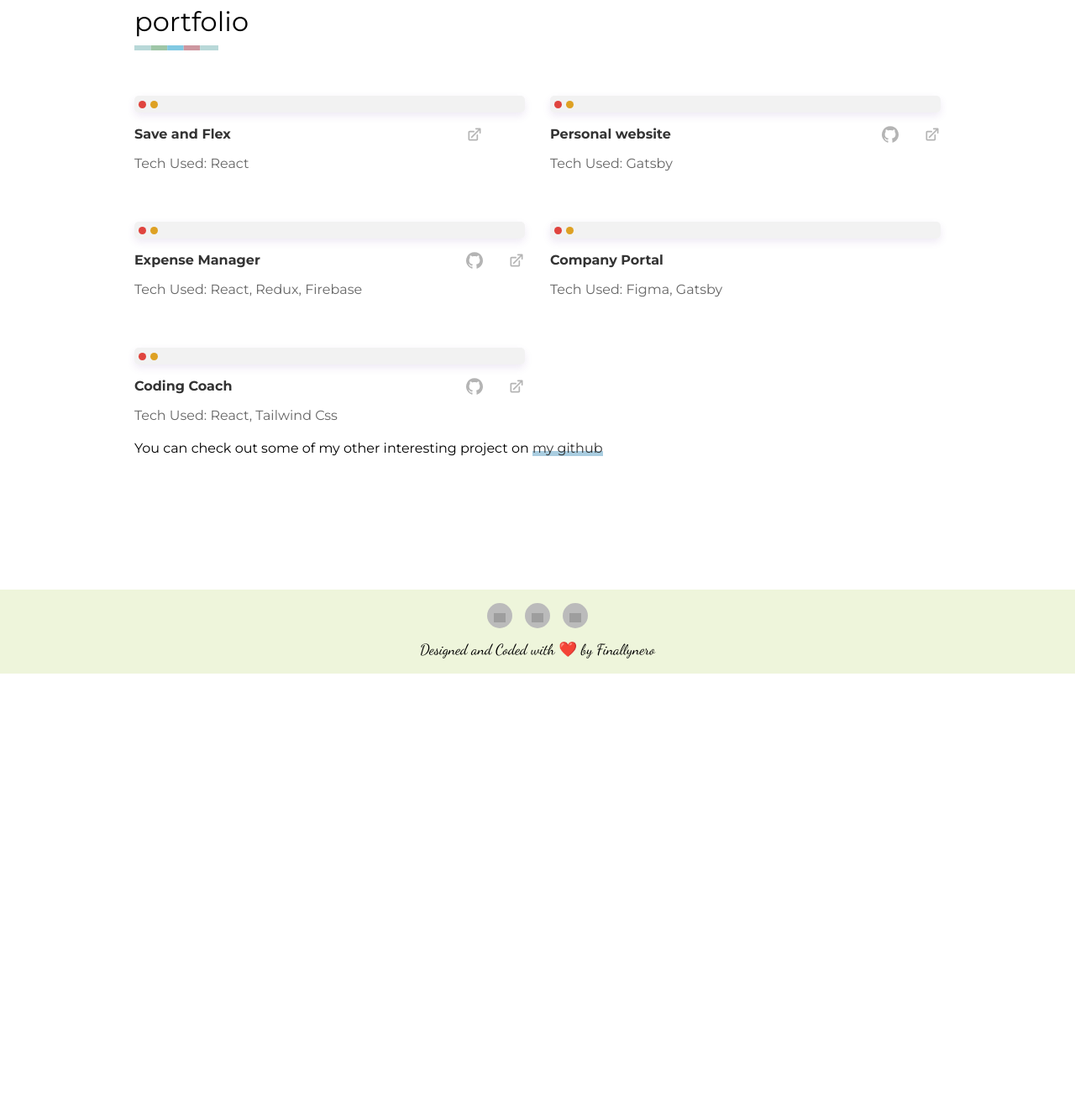
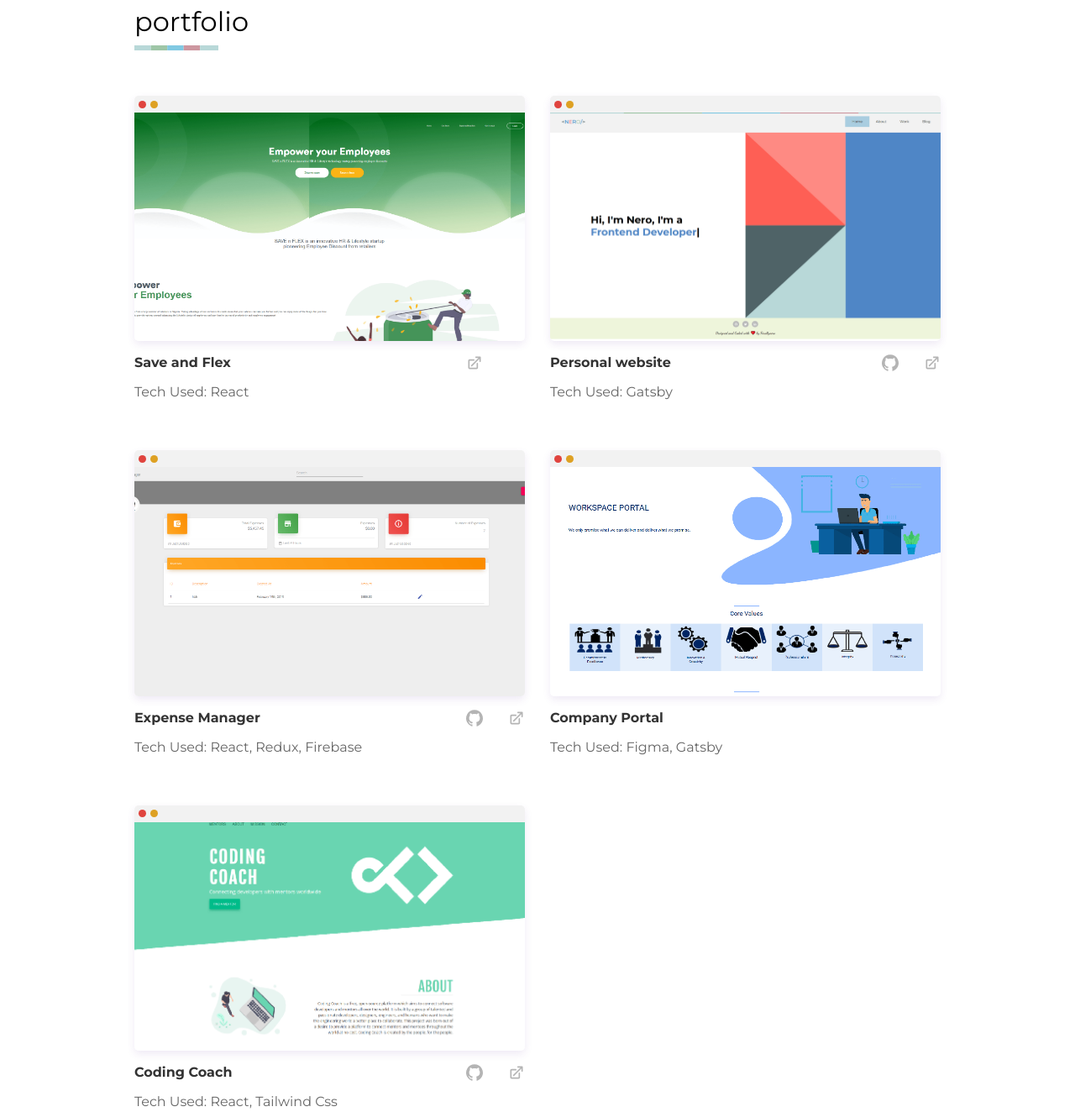
Before and after one commit to nero2009/nero-portfolio, a Gatsby site: page /work in a window 1280 px wide. Shown: the part 140-1464 px from the top of the page at 84% size. Before the commit the page ends 942 px from the top, so only its background shows below. Built offline with nearby package versions, Linux system fonts and the light colour scheme; Gatsby itself is replaced by a stand-in of ours; grey boxes are pictures that could not be loaded.

Commit message:
fix images

```diff
--- a/src/components/portfolioItem.js
+++ b/src/components/portfolioItem.js
@@ -12,7 +12,7 @@ const portfolioItem = props => {
             <div className="tab__button" />
             <div className="tab__button" />
           </div>
-          <Img sizes={props.image} />
+          <Img fluid={props.image} />
         </div>
         <div className="portfolio__description">
           <p>{props.title}</p>
--- a/src/pages/about.js
+++ b/src/pages/about.js
@@ -19,7 +19,7 @@ const about = ({ data }) => {
         <div className="about-container">
           <div className="about__image">
             <figure>
-              <Img sizes={data.aboutImage.sizes} />
+              <Img fluid={data.aboutImage.fluid} />
             </figure>
           </div>
           <div className="about ">
--- a/src/pages/work.js
+++ b/src/pages/work.js
@@ -15,7 +15,7 @@ const work = ({ data }) => {
           <HeaderBorder style={{ width: 100 }} />
           <div className="portfolio-container">
             <PortfolioItem
-              image={data.portfolioImage1.sizes}
+              image={data.portfolioImage1.fluid}
               title="Save and Flex"
               tech="React"
               link={{
@@ -24,7 +24,7 @@ const work = ({ data }) => {
               }}
             />
             <PortfolioItem
-              image={data.portfolioImage2.sizes}
+              image={data.portfolioImage2.fluid}
               title="Personal website"
               tech="Gatsby"
               link={{
@@ -33,7 +33,7 @@ const work = ({ data }) => {
               }}
             />
             <PortfolioItem
-              image={data.portfolioImage3.sizes}
+              image={data.portfolioImage3.fluid}
               title="Expense Manager"
               tech="React, Redux, Firebase"
               link={{
@@ -42,7 +42,7 @@ const work = ({ data }) => {
               }}
             />
             <PortfolioItem
-              image={data.portfolioImage4.sizes}
+              image={data.portfolioImage4.fluid}
               title="Company Portal"
               tech="Figma, Gatsby"
               link={{
@@ -51,7 +51,7 @@ const work = ({ data }) => {
               }}
             />
             <PortfolioItem
-              image={data.portfolioImage5.sizes}
+              image={data.portfolioImage5.fluid}
               title="Coding Coach"
               tech="React, Tailwind Css"
               link={{
```
